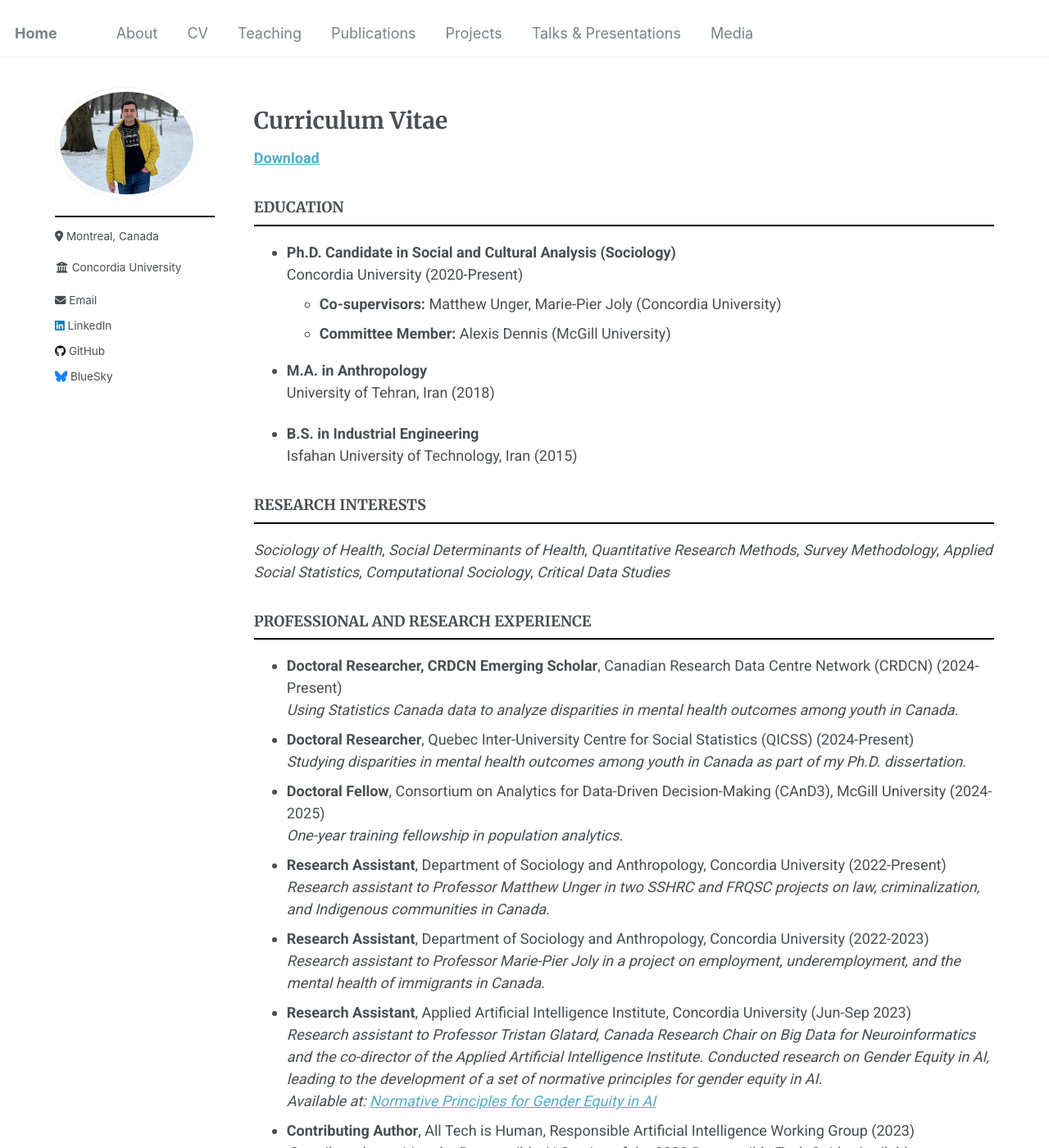
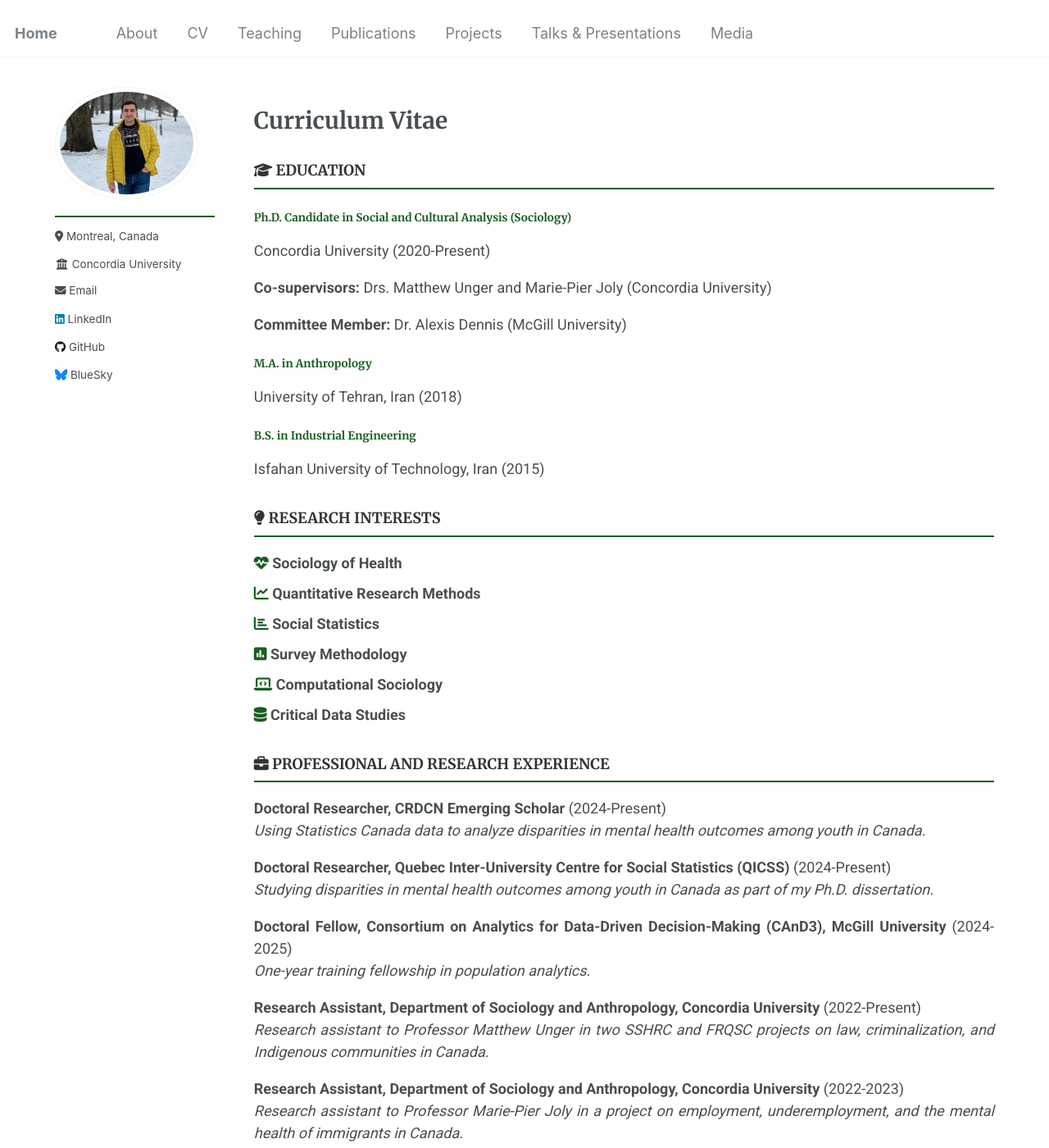
Before and after one commit to Mohsnmonji/mohsnmonji.github.io, a Jekyll site: the page built from _pages/Curriculum Vitae.md, in a window 1280 px wide and 1400 px high. Shown: the whole window at 82% size. Built offline with Jekyll 4.4.1, drawn with Linux system fonts in a browser that asks for light colours; some of the changed text lies outside the part shown.

Commit message:
Update Curriculum Vitae.md

```diff
--- a/_pages/Curriculum Vitae.md
+++ b/_pages/Curriculum Vitae.md
@@ -11,137 +11,258 @@ redirect_from:
 
 <style>
   h3 {
-    border-bottom: 2px solid black;
+    border-bottom: 2px solid #1B5E20; /* Accessible Dark Green */
     font-weight: bold;
     padding-bottom: 10px; /* Space between text and the line */
+    color: #333; /* Dark Gray Text */
+  }
+
+  h4 {
+    font-weight: bold;
+    color: #1B5E20;
+  }
+
+  p {
+    margin-bottom: 10px;
+    text-align: justify;
+  }
+
+  ul {
+    list-style-type: none;
+    padding-left: 0;
+  }
+
+  ul li {
+    margin-bottom: 10px;
+    text-align: justify;
+  }
+
+  .title {
+    color: #1B5E20;
+    font-weight: bold;
   }
 </style>
-[**Download**](/_pages/MohsenMonji_CV.pdf)
 
+<!-- EDUCATION -->
+<h3><i class="fas fa-graduation-cap"></i> EDUCATION</h3>
+<h4>Ph.D. Candidate in Social and Cultural Analysis (Sociology)</h4>
+<p>Concordia University (2020-Present)</p>
+<p><strong>Co-supervisors:</strong> Drs. Matthew Unger and Marie-Pier Joly (Concordia University)</p>
+<p><strong>Committee Member:</strong> Dr. Alexis Dennis (McGill University)</p>
 
+<h4>M.A. in Anthropology</h4>
+<p>University of Tehran, Iran (2018)</p>
 
-### EDUCATION
-- **Ph.D. Candidate in Social and Cultural Analysis (Sociology)**
-  Concordia University (2020-Present)
-  - **Co-supervisors:** Matthew Unger, Marie-Pier Joly (Concordia University)
-  - **Committee Member:** Alexis Dennis (McGill University)
+<h4>B.S. in Industrial Engineering</h4>
+<p>Isfahan University of Technology, Iran (2015)</p>
 
-- **M.A. in Anthropology**
-  University of Tehran, Iran (2018)
+<!-- RESEARCH INTERESTS -->
+<h3><i class="fas fa-lightbulb"></i> RESEARCH INTERESTS</h3>
+<ul>
+  <li><i class="fas fa-heartbeat" style="color: #1B5E20;"></i> <strong>Sociology of Health</strong></li>
+  <li><i class="fas fa-chart-line" style="color: #1B5E20;"></i> <strong>Quantitative Research Methods</strong></li>
+  <li><i class="fas fa-chart-bar" style="color: #1B5E20;"></i> <strong>Social Statistics</strong></li>
+  <li><i class="fas fa-poll" style="color: #1B5E20;"></i> <strong>Survey Methodology</strong></li>
+  <li><i class="fas fa-laptop-code" style="color: #1B5E20;"></i> <strong>Computational Sociology</strong></li>
+  <li><i class="fas fa-database" style="color: #1B5E20;"></i> <strong>Critical Data Studies</strong></li>
+</ul>
 
-- **B.S. in Industrial Engineering**
-  Isfahan University of Technology, Iran (2015)
+<!-- PROFESSIONAL AND RESEARCH EXPERIENCE -->
+<h3><i class="fas fa-briefcase"></i> PROFESSIONAL AND RESEARCH EXPERIENCE</h3>
+<p><strong>Doctoral Researcher, CRDCN Emerging Scholar</strong> (2024-Present)
+  <br><em>Using Statistics Canada data to analyze disparities in mental health outcomes among youth in Canada.</em>
+</p>
 
-### RESEARCH INTERESTS
-*Sociology of Health*, *Social Determinants of Health*, *Quantitative Research Methods*, *Survey Methodology*, *Applied Social Statistics*, *Computational Sociology*, *Critical Data Studies*
+<p><strong>Doctoral Researcher, Quebec Inter-University Centre for Social Statistics (QICSS)</strong> (2024-Present)
+  <br><em>Studying disparities in mental health outcomes among youth in Canada as part of my Ph.D. dissertation.</em>
+</p>
 
-### PROFESSIONAL AND RESEARCH EXPERIENCE
-- **Doctoral Researcher, CRDCN Emerging Scholar**, Canadian Research Data Centre Network (CRDCN) (2024-Present)
-  *Using Statistics Canada data to analyze disparities in mental health outcomes among youth in Canada.*
-- **Doctoral Researcher**, Quebec Inter-University Centre for Social Statistics (QICSS) (2024-Present)
-  *Studying disparities in mental health outcomes among youth in Canada as part of my Ph.D. dissertation.*
-- **Doctoral Fellow**, Consortium on Analytics for Data-Driven Decision-Making (CAnD3), McGill University (2024-2025)
-  *One-year training fellowship in population analytics.*
-- **Research Assistant**, Department of Sociology and Anthropology, Concordia University (2022-Present)
-  *Research assistant to Professor Matthew Unger in two SSHRC and FRQSC projects on law, criminalization, and Indigenous communities in Canada.*
-- **Research Assistant**, Department of Sociology and Anthropology, Concordia University (2022-2023)
-   *Research assistant to Professor Marie-Pier Joly in a project on employment, underemployment, and the mental health of immigrants in Canada.*
-- **Research Assistant**, Applied Artificial Intelligence Institute, Concordia University (Jun-Sep 2023)
-  *Research assistant to Professor Tristan Glatard, Canada Research Chair on Big Data for Neuroinformatics and the co-director of the Applied Artificial Intelligence Institute. Conducted research on Gender Equity in AI, leading to the development of a set of normative principles for gender equity in AI.*
-  *Available at: [Normative Principles for Gender Equity in AI](https://affectingmachines.net/)*
-- **Contributing Author**, All Tech is Human, Responsible Artificial Intelligence Working Group (2023)
-  *Contributed to writing the Responsible AI Section of the 2023 Responsible Tech Guide.*
-  *Available at: [Responsible Tech Guide](https://alltechishuman.org/responsible-tech-guide).*
+<p><strong>Doctoral Fellow, Consortium on Analytics for Data-Driven Decision-Making (CAnD3), McGill University</strong> (2024-2025)
+  <br><em>One-year training fellowship in population analytics.</em>
+</p>
 
+<p><strong>Research Assistant, Department of Sociology and Anthropology, Concordia University</strong> (2022-Present)
+  <br><em>Research assistant to Professor Matthew Unger in two SSHRC and FRQSC projects on law, criminalization, and Indigenous communities in Canada.</em>
+</p>
 
-### TEACHING EXPERIENCE
+<p><strong>Research Assistant, Department of Sociology and Anthropology, Concordia University</strong> (2022-2023)
+  <br><em>Research assistant to Professor Marie-Pier Joly in a project on employment, underemployment, and the mental health of immigrants in Canada.</em>
+</p>
 
-- **LECTURER**, Department of Sociology and Anthropology, Concordia University
-  - SOCI 212, Statistics I, Winter 2025
+<p><strong>Research Assistant, Applied Artificial Intelligence Institute, Concordia University</strong> (Jun-Sep 2023)
+  <br><em>Research assistant to Professor Tristan Glatard, Canada Research Chair on Big Data for Neuroinformatics and the co-director of the Applied Artificial Intelligence Institute in a project on gender equity in AI. Available at: <a href="https://affectingmachines.net/">Affecting Machines</a></em>
+</p>
 
-  \- Designed a course titled “Statistics for Social Good” by incorporating experiential learning to provide students with more opportunities to work with real-world data to examine topics such as income inequality, food insecurity, housing, and disparities in health outcomes.
+<p><strong>Contributing Author, All Tech is Human, Responsible Artificial Intelligence Working Group</strong> (2023)
+  <br><em>Contributed to writing the Responsible AI Section of the 2023 Responsible Tech Guide. Available at: <a href="https://alltechishuman.org/responsible-tech-guide">Responsible Tech Guide</a></em>
+</p>
 
-- **TEACHING ASSISTANT**, Department of Sociology and Anthropology, Concordia University
+<!-- TEACHING EXPERIENCE -->
+<h3><i class="fas fa-chalkboard-teacher"></i> TEACHING EXPERIENCE</h3>
+<ul>
+  <li><strong>LECTURER</strong>, Department of Sociology and Anthropology, Concordia University
+    <br>SOCI 212, Statistics I, Winter 2025
+    <br>Designed a course titled “Statistics for Social Good” by incorporating experiential learning to provide students with more opportunities to work with real-world data to examine topics such as income inequality, food insecurity, housing, and disparities in health outcomes.
+  </li>
+  <li><strong>TEACHING ASSISTANT</strong>, Department of Sociology and Anthropology, Concordia University
+    <ul>
+      <li>SOCI 212–B, Statistics I, Fall 2024</li>
+      <li>SOCI 213–B, Statistics II, Winter 2024</li>
+      <li>SOCI 213–CC, Statistics II, Winter 2024</li>
+      <li>SOCI 213–AA, Statistics II, Fall 2023</li>
+      <li>SOCI 310, Research Methods, Winter 2022</li>
+      <li>SOCI 300, Classical Social Theory, Winter 2025, Fall 2024</li>
+      <li>SOCI 300, Classical Social Theory, Winter 2023, Fall 2022</li>
+      <li>SOCI 300, Classical Social Theory, Winter 2022, Fall 2021</li>
+    </ul>
+  </li>
+  <li><strong>TEACHING ASSISTANT</strong>, Department of Applied Human Sciences, Concordia University
+    <ul>
+      <li>AHSC 380: Quantitative Research Methods for Practitioners, Winter 2022</li>
+    </ul>
+  </li>
+  <li><strong>TUTOR</strong>, Self-Employed, Tehran, Iran, 2016-2020
+    <ul>
+      <li>Taught Social Statistics and Quantitative Research Methods to undergraduate and graduate social science students.</li>
+    </ul>
+  </li>
+</ul>
 
-  \- Provided office hours, led tutorials, and conducted lab sessions to support student learning.
+<!-- CONFERENCE PRESENTATIONS -->
+<h3><i class="fas fa-chalkboard-teacher"></i> CONFERENCE PRESENTATIONS</h3>
+<ul>
+  <li><strong>ODISSEI Conference of Computational Social Science</strong>, Utrecht, The Netherlands (2024)
+    <br><em>Machine Learning Approaches for Exploring the Social Determinants of Mental Health in Canada</em> (Absent due to visa delays).
+  </li>
+  <li><strong>Canada's Social Prescribing Conference - Advancing Social Prescribing for Health & Wellbeing</strong>, Toronto, Canada (2024)
+    <br><em>Towards Mental Health Equity through Community Building: Social Prescribing as an Emerging Determinant of Mental Health in Canada.</em>
+  </li>
+</ul>
 
-  - SOCI 212–B, Statistics I, Fall 2024
-  - SOCI 213–B, Statistics II, Winter 2024
-  - SOCI 213–CC, Statistics II, Winter 2024
-  - SOCI 213–AA, Statistics II, Fall 2023
-  - SOCI 310, Research Methods, Winter 2022
-  - SOCI 300, Classical Social Theory, Winter 2025, Fall 2024
-  - SOCI 300, Classical Social Theory, Winter 2023, Fall 2022
-  - SOCI 300, Classical Social Theory, Winter 2022, Fall 2021
+<!-- TALKS -->
+<h3><i class="fas fa-microphone"></i> TALKS</h3>
+<ul>
+  <li><strong>Affecting Machines: Normative Principles for Gender Equity in Artificial Intelligence</strong>, Fourth Space, Concordia University (2023)
+    <br>See the recorded workshop at: <a href="https://www.youtube.com/live/6UNZkXNQeU0?si=QRERKwbGPYSppP5C">Affecting Machines</a>
+  </li>
+</ul>
 
-- **TEACHING ASSISTANT**, Department of Applied Human Sciences, Concordia University
+<!-- FELLOWSHIPS, SCHOLARSHIPS, GRANTS, AWARDS -->
+<h3><i class="fas fa-trophy"></i> FELLOWSHIPS, SCHOLARSHIPS, GRANTS, AWARDS</h3>
+<ul>
+  <li><strong>Canadian Research Data Centre Network (CRDCN) Emerging Scholars Grant</strong>, Ph.D., 2024
+    <br>Awarded by CRDCN, Funded by the CFI, CHIRR, SSHRC, Statistics Canada.
+  </li>
+  <li><strong>Quebec Inter-University Center for Social Statistics (QICSS) Entrance Scholarship</strong>, Ph.D., 2024</li>
+  <li><strong>Fonds de recherche du Québec (FRQSC) Doctoral Scholarship</strong>, 2024-2026
+    <br><em>Ranked first in Sociology and Demography.</em>
+  </li>
+  <li><strong>Consortium on Analytics for Data-Driven Decision-Making (CAnD3) Fellowship</strong>, 2024-2025
+    <br><em>First Concordia student to be awarded the CAnD3 fellowship by McGill University.</em>
+  </li>
+  <li><strong>Dialogue McGill’s Graduate Research Scholarship</strong>, 2023-2024
+    <br><em>Awarded by Dialogue McGill, funded by Health Canada.</em>
+  </li>
+  <li><strong>Concordia University Conference Travel Award</strong>, 2024</li>
+  <li><strong>Concordia University Merit Scholarship</strong>, Concordia University, 2023</li>
+  <li><strong>Concordia University Graduate Fellowship</strong>, Ph.D., 2020-2024</li>
+  <li><strong>Concordia University International Tuition Award of Excellence</strong>, Ph.D., 2020-2024</li>
+</ul>
 
-  - AHSC 380: Quantitative Research Methods for Practitioners, Winter 2022
+<!-- ACADEMIC MEMBERSHIPS -->
+<h3><i class="fas fa-users"></i> ACADEMIC MEMBERSHIPS</h3>
+<ul>
+  <li><a href="https://www.csa-scs.ca">Canadian Sociological Association</a></li>
+  <li><a href="https://www.asanet.org">American Sociological Association</a></li>
+  <li><a href="https://www.cpha.ca">Canadian Public Health Association</a></li>
+  <li><a href="https://www.canpopsoc.ca">Canadian Population Society</a></li>
+  <li><a href="https://www.amstat.org">American Statistical Association</a></li>
+  <li><a href="https://www.acha.org">American College Health Association</a></li>
+</ul>
 
-- **TUTOR**, Self-Employed, Tehran, Iran, 2016-2020
+<!-- SKILLS -->
+<h3><i class="fas fa-chart-bar"></i> SKILLS</h3>
+<p><strong>Survey Data Analysis</strong></p>
+<div style="display: flex; flex-wrap: wrap; gap: 8px;">
+  <img src="https://img.shields.io/badge/complex%20surveys-blue" alt="complex surveys badge">
+  <img src="https://img.shields.io/badge/multiple%20imputations-green" alt="multiple imputations badge">
+  <img src="https://img.shields.io/badge/sampling-red" alt="sampling badge">
+  <img src="https://img.shields.io/badge/nonresponse%20bias-blue" alt="nonresponse bias badge">
+  <img src="https://img.shields.io/badge/weighting-green" alt="weighting badge">
+  <img src="https://img.shields.io/badge/bootstrapping-red" alt="bootstrapping badge">
+</div>
 
-   - Taught Social Statistics and Quantitative Research Methods to undergraduate and graduate social science students.
+<p><strong>Statistical Modeling</strong></p>
+<div style="display: flex; flex-wrap: wrap; gap: 8px;">
+  <img src="https://img.shields.io/badge/OLS-blue" alt="OLS badge">
+  <img src="https://img.shields.io/badge/logistic%20regression-green" alt="logistic regression badge">
+  <img src="https://img.shields.io/badge/ordinal%20regression-red" alt="ordinal regression badge">
+  <img src="https://img.shields.io/badge/mixed%2Deffects%20models-blue" alt="mixed-effects models badge">
+  <img src="https://img.shields.io/badge/mediation%20and%20moderation%20analysis-green" alt="mediation and moderation analysis badge">
+  <img src="https://img.shields.io/badge/latent%20class%20analysis-red" alt="latent class analysis badge">
+  <img src="https://img.shields.io/badge/I%2DMAIHDA-blue" alt="I-MAIHDA badge">
+</div>
 
-### CONFERENCE PRESENTATION
+<p><strong>Machine Learning</strong></p>
+<div style="display: flex; flex-wrap: wrap; gap: 8px;">
+  <img src="https://img.shields.io/badge/support%20vector%20machines-green" alt="support vector machines badge">
+  <img src="https://img.shields.io/badge/decision%20trees-red" alt="decision trees badge">
+  <img src="https://img.shields.io/badge/k%2Dnearest%20neighbors-blue" alt="k-nearest neighbors badge">
+  <img src="https://img.shields.io/badge/random%20forests-green" alt="random forests badge">
+  <img src="https://img.shields.io/badge/neural%20networks-red" alt="neural networks badge">
+</div>
 
-- **ODISSEI Conference of Computational Social Science**, Utrecht, The Netherlands (2024)
-  *Machine Learning Approaches for Exploring the Social Determinants of Mental Health in Canada* (Absent due to visa delays).
+<p><strong>Data Visualization</strong></p>
+<div style="display: flex; flex-wrap: wrap; gap: 8px;">
+  <img src="https://img.shields.io/badge/ggplot2-blue" alt="ggplot2 badge">
+  <img src="https://img.shields.io/badge/Plotly-green" alt="Plotly badge">
+  <img src="https://img.shields.io/badge/shiny%20dashboards-red" alt="shiny dashboards badge">
+</div>
 
-- **Canada's Social Prescribing Conference - Advancing Social Prescribing for Health & Wellbeing**, Toronto, Canada (2024)
-  *Towards Mental Health Equity through Community Building: Social Prescribing as an Emerging Determinant of Mental Health in Canada.*
+<p><strong>Mathematical Writing</strong></p>
+<div style="display: flex; flex-wrap: wrap; gap: 8px;">
+  <img src="https://img.shields.io/badge/LaTeX-blue" alt="LaTeX badge">
+  <img src="https://img.shields.io/badge/R%20Markdown-green" alt="R Markdown badge">
+  <img src="https://img.shields.io/badge/Quarto-red" alt="Quarto badge">
+  <img src="https://img.shields.io/badge/Bookdown-blue" alt="Bookdown badge">
+</div>
 
-### TALKS
+<p><strong>Reproducible Research</strong></p>
+<div style="display: flex; flex-wrap: wrap; gap: 8px;">
+  <img src="https://img.shields.io/badge/R%20Projects-green" alt="R Projects badge">
+  <img src="https://img.shields.io/badge/renv-red" alt="renv badge">
+</div>
 
-- **Affecting Machines: Normative Principles for Gender Equity in Artificial Intelligence**, Fourth Space, Concordia University (2023)
-  Panelist in a workshop discussing and presenting the Normative Principles for Gender Equity in AI. See the recorded workshop at: [Affecting Machines](https://www.youtube.com/live/6UNZkXNQeU0?si=QRERKwbGPYSppP5C).
+<!-- PROGRAMMING LANGUAGES & SOFTWARE -->
+<h3><i class="fab fa-r-project"></i> PROGRAMMING LANGUAGES & SOFTWARE</h3>
+<div style="display: flex; flex-wrap: wrap; gap: 10px; align-items: center;">
+  <img src="https://img.shields.io/badge/-R-blue?logo=R&logoColor=white" alt="R">
+  <img src="https://img.shields.io/badge/-Python-yellow?logo=Python&logoColor=white" alt="Python">
+  <img src="https://img.shields.io/badge/-LaTeX-blue?logo=latex&logoColor=white" alt="LaTeX">
+  <img src="https://img.shields.io/badge/-R%20Markdown-blue?logo=R&logoColor=white" alt="R Markdown">
+  <img src="https://img.shields.io/badge/-Quarto-blueviolet?logo=quarto&logoColor=white" alt="Quarto">
+  <img src="https://img.shields.io/badge/-Bookdown-darkgreen?logo=r&logoColor=white" alt="Bookdown">
+  <img src="https://img.shields.io/badge/-Git-orange?logo=git&logoColor=white" alt="Git">
+  <img src="https://img.shields.io/badge/-GitHub-black?logo=github&logoColor=white" alt="GitHub">
+  <img src="https://img.shields.io/badge/-SPSS-lightblue" alt="SPSS">
+  <img src="https://img.shields.io/badge/-Qualtrics-purple" alt="Qualtrics">
+  <img src="https://img.shields.io/badge/-Google%20Workspace-blue?logo=googleworkspace&logoColor=white" alt="Google Workspace">
+  <img src="https://img.shields.io/badge/-Google%20Forms-green?logo=googleforms&logoColor=white" alt="Google Forms">
+  <img src="https://img.shields.io/badge/-Microsoft%20365-blue?logo=microsoftoffice&logoColor=white" alt="Microsoft 365">
+  <img src="https://img.shields.io/badge/-Notion-black?logo=notion&logoColor=white" alt="Notion">
+  <img src="https://img.shields.io/badge/-Excel-green?logo=microsoftexcel&logoColor=white" alt="Excel">
+  <img src="https://img.shields.io/badge/-Word-blue?logo=microsoftword&logoColor=white" alt="Word">
+  <img src="https://img.shields.io/badge/-PowerPoint-orange?logo=microsoftpowerpoint&logoColor=white" alt="PowerPoint">
+</div>
 
-
-### **FELLOWSHIPS, SCHOLARSHIPS, GRANTS, AWARDS**
-- **Canadian Research Data Centre Network (CRDCN) Emerging Scholars Grant**, Ph.D., 2024.
-  - Awarded by CRDCN, Funded by the CFI, CHIRR, SSHRC, Statistics Canada.
-- **Quebec Inter-University Center for Social Statistics (QICSS) Entrance Scholarship**, Ph.D., 2024.
-- **Fonds de recherche du Québec (FRQSC) Doctoral Scholarship**, 2024-2026.
-  - *Ranked first in Sociology and Demography.*
-- **Consortium on Analytics for Data-Driven Decision-Making (CAnD3) Fellowship**, 2024-2025.
-  - *First Concordia student to be awarded the CAnD3 fellowship by McGill University.*
-- **Dialogue McGill’s Graduate Research Scholarship**, 2023-2024.
-  - *Awarded by Dialogue McGill, funded by Health Canada, for my research on “Language Barriers as a Social Determinant of Mental Health among English-Speaking Post-Secondary Students in Quebec: A Literature Review and Policy Analysis.”*
-- **Concordia University Conference Travel Award**, 2024.
-- **Concordia University Merit Scholarship**, Department of Sociology and Anthropology, Concordia University, 2023.
-- **Concordia University Graduate Fellowship**, Ph.D., 2020-2024.
-- **Concordia University International Tuition Award of Excellence**, Ph.D., 2020-2024.
-
-### **SKILLS & PROGRAMMING LANGUAGES**
-
-- Experienced in **Survey Data Analysis**:`complex survey data analysis`, `sampling & nonresponse bias`, `weighting` & `bootstrapping`.
-- Experienced in **Statistical Modeling & Data Analysis** with `R` & `Python`: `multiple imputations`, `bootstrapping`, `mixed-effects models`, `latent class analysis`, `I-MAIHDA`, `logistic regression`, `ordinal regression`, `mediation and moderation analysis`.
-- Experienced in **Machine Learning** with `R` & `Python`: `supervised and unsupervised learning` : `support vector machines`, `decision trees`, `k-nearest neighbors`, `random forests`, `neural networks`, `ensemble methods`.
-- Experienced in **Data Visualization** with `R` & `Python`: `ggplot2`, `matplotlib`, `seaborn`, `plotly`, `gganimate`, & `shiny dashboards` for creating static & interactive visualizations.
-- Experienced in **Version Control and Collaboration** with `Git` and `GitHub` for managing code & collaborating on data science projects with reproducible workflows.
-- Experienced in **Mathematical Writing** with `LaTeX`, `R Markdown`, `Quarto`, `Bookdown` for Creating academic manuscripts, technical reports, and online course materials with professional formatting and reproducibility.
-- Experienced in **Reproducible Research Practices**: `R Projects`, `renv` & `GitHub`
-- Experienced in **Statistical & Survey Software**: `SPSS`, `Qualtrics`, `Google Forms`.
-- Proficient in **Visualization Software**: `Tableau`.
-- **Programming Languages**: `R`, `Python`.
-- Proficient in `Google Workspace`, `Microsoft 365`, `Notion`.
-- Proficient in `Excel`, `Word`, `PowerPoint`.
-
-
-
-### **ACADEMIC MEMBERSHIPS**
-- Canadian Sociological Association
-- American Sociological Association
-- Canadian Public Health Association
-- Canadian Population Society
-- American Statistical Association
-- American College Health Association
-
-
-### **CERTIFICATES**
-- **Canadian Statistics and Microdata for the Social Sciences**, issued by Concordia University, 2023
-- **Gender-Based Analysis Plus**, issued by Government of Canada, 2024
-- **Gender and Health: Awareness, Analysis, and Action**, issued by Pan American Health Organization, 2024
-- **Health Inequality Monitoring Foundations: Data Sources**, issued by World Health Organization, 2023
-- **Health Inequality Monitoring Foundations: Health Data Disaggregation**, issued by World Health Organization, 2023
-- **Inequality Analysis using R: Disaggregated Data from Surveys**, issued by World Health Organization, 2023
-- **Research Ethics based on the Tri-Council Policy Statement: Ethical Conduct for Research Involving Humans (TCPS 2: CORE 2022)**, issued by Government of Canada, 2024
+<!-- CERTIFICATES -->
+<h3><i class="fas fa-award"></i> CERTIFICATES</h3>
+<ul>
+  <li><strong>Canadian Statistics and Microdata for the Social Sciences</strong>, issued by Concordia University, 2023</li>
+  <li><strong>Gender-Based Analysis Plus</strong>, issued by Government of Canada, 2024</li>
+  <li><strong>Gender and Health: Awareness, Analysis, and Action</strong>, issued by Pan American Health Organization, 2024</li>
+  <li><strong>Health Inequality Monitoring Foundations: Data Sources</strong>, issued by World Health Organization, 2023</li>
+  <li><strong>Health Inequality Monitoring Foundations: Health Data Disaggregation</strong>, issued by World Health Organization, 2023</li>
+  <li><strong>Inequality Analysis using R: Disaggregated Data from Surveys</strong>, issued by World Health Organization, 2023</li>
+  <li><strong>Research Ethics based on the Tri-Council Policy Statement: Ethical Conduct for Research Involving Humans (TCPS 2: CORE 2022)</strong>, issued by Government of Canada, 2024</li>
+</ul>
```
